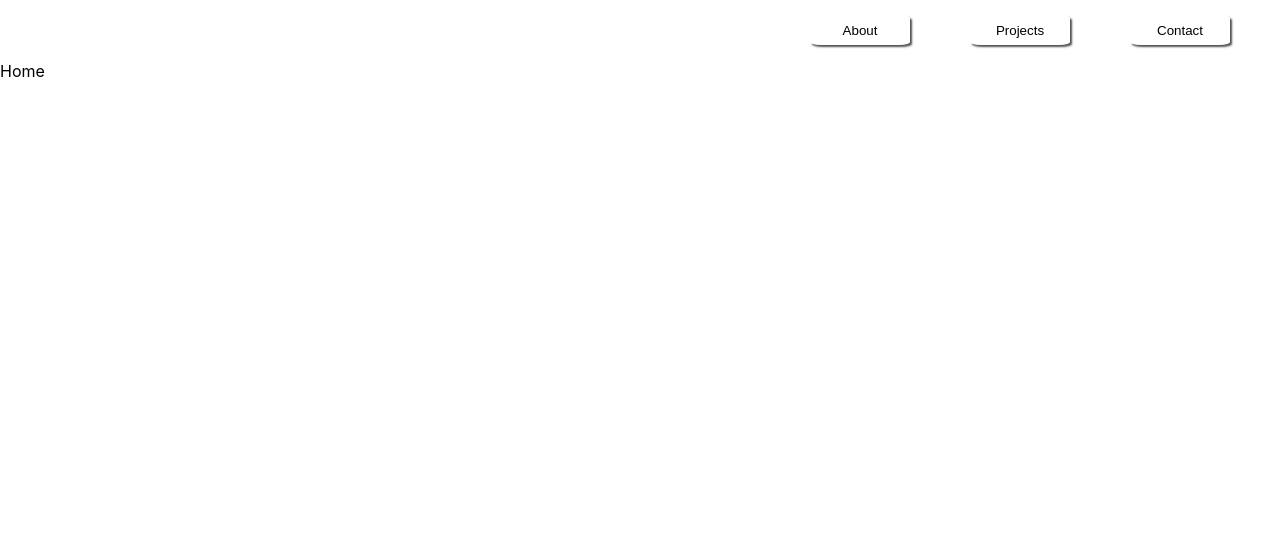
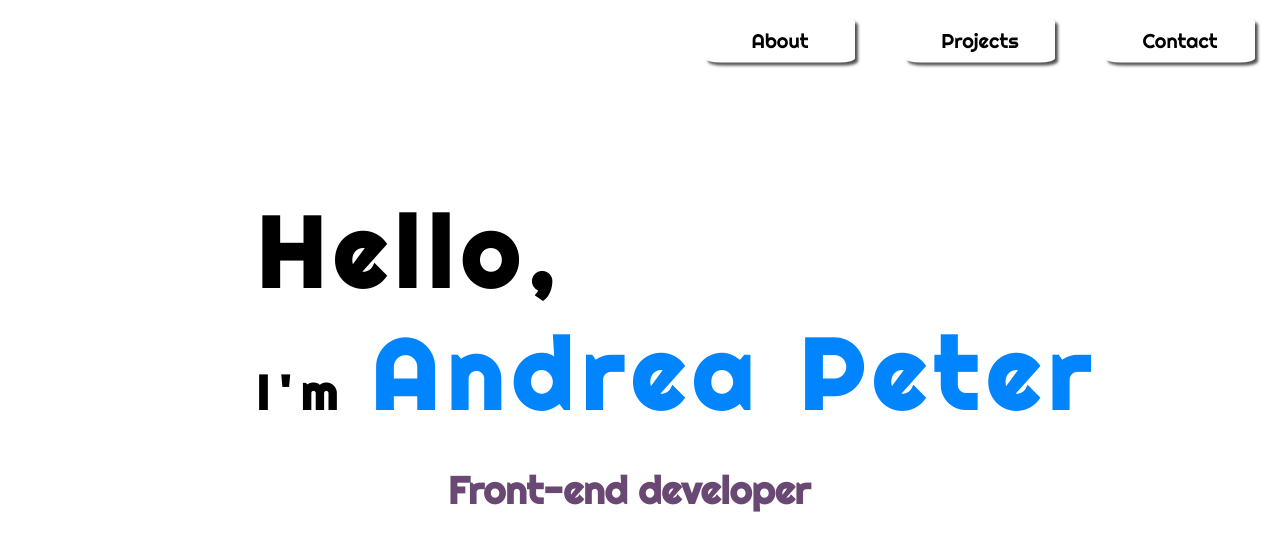
Before and after one commit to pandi1813/portfolio, a React (Create React App) app: page / in a window 1280 px wide. Shown: the top 550 px of the page. Built offline with nearby package versions, Linux system fonts and the light colour scheme.

Commit message:
styled home page titles

```diff
--- a/public/index.html
+++ b/public/index.html
@@ -10,34 +10,15 @@
       content="Web site created using create-react-app"
     />
     <link rel="apple-touch-icon" href="%PUBLIC_URL%/logo192.png" />
-    <!--
-      manifest.json provides metadata used when your web app is installed on a
-      user's mobile device or desktop. See https://developers.google.com/web/fundamentals/web-app-manifest/
-    -->
+
     <link rel="manifest" href="%PUBLIC_URL%/manifest.json" />
-    <!--
-      Notice the use of %PUBLIC_URL% in the tags above.
-      It will be replaced with the URL of the `public` folder during the build.
-      Only files inside the `public` folder can be referenced from the HTML.
-
-      Unlike "/favicon.ico" or "favicon.ico", "%PUBLIC_URL%/favicon.ico" will
-      work correctly both with client-side routing and a non-root public URL.
-      Learn how to configure a non-root public URL by running `npm run build`.
-    -->
+    <link rel="preconnect" href="https://fonts.googleapis.com">
+    <link rel="preconnect" href="https://fonts.gstatic.com" crossorigin>
+    <link href="https://fonts.googleapis.com/css2?family=Gloria+Hallelujah&family=Josefin+Sans:wght@700&family=Righteous&display=swap" rel="stylesheet">
     <title>Andrea Peter | Front-end developer</title>
   </head>
   <body>
-    <noscript>You need to enable JavaScript to run this app.</noscript>
     <div id="root"></div>
-    <!--
-      This HTML file is a template.
-      If you open it directly in the browser, you will see an empty page.
 
-      You can add webfonts, meta tags, or analytics to this file.
-      The build step will place the bundled scripts into the <body> tag.
-
-      To begin the development, run `npm start` or `yarn start`.
-      To create a production bundle, use `npm run build` or `yarn build`.
-    -->
   </body>
 </html>
--- a/src/components/Home/HomePage.jsx
+++ b/src/components/Home/HomePage.jsx
@@ -1,7 +1,9 @@
+import HomeTitle from "./titles/HomeTitle"
+
 export default function HomePage() {
     return (
         <>
-        <p>Home</p>
+        <HomeTitle />
         </>
     )
 }
--- /dev/null
+++ b/src/components/Home/titles/HomeTitle.jsx
@@ -0,0 +1,13 @@
+import './home-title.css'
+
+export default function HomeTitle() {
+    return (
+        <>
+        <h1><span id='hello'>Hello,</span>
+            <br />
+            I'm <span id='name'>Andrea Peter</span>
+        </h1>
+        <h2>Front-end developer</h2>
+        </>
+    )
+}
--- /dev/null
+++ b/src/components/Home/titles/home-title.css
@@ -0,0 +1,21 @@
+h1, h2 {
+    font-family: 'Righteous', cursive;
+
+}
+h1 {
+    font-size: 48px;
+    margin: 17vh 0 0 20vw;
+    letter-spacing: 10px;
+}
+#name {
+    font-size: 98px;
+    color: #0085FF;
+}
+#hello {
+    font-size: 98px;
+}
+h2 {
+    font-size: 38px;
+    margin-left: 35vw;
+    color: #694873;
+}
--- a/src/components/NavBar/Button/button.css
+++ b/src/components/NavBar/Button/button.css
@@ -1,12 +1,14 @@
 .nav-btn {
 width: 100px;
 height: 30px;
-margin: 15px 10px 0;
+margin: 25px 50px 0;
 background-color: white;
 border: none;
 border-radius: 10%;
 box-shadow: 2px 2px 2px rgb(82, 82, 82);
 cursor: pointer;
+font-family: 'Righteous', cursive;
+scale: 1.5;
 }
 
 .nav-btn:hover {
```
